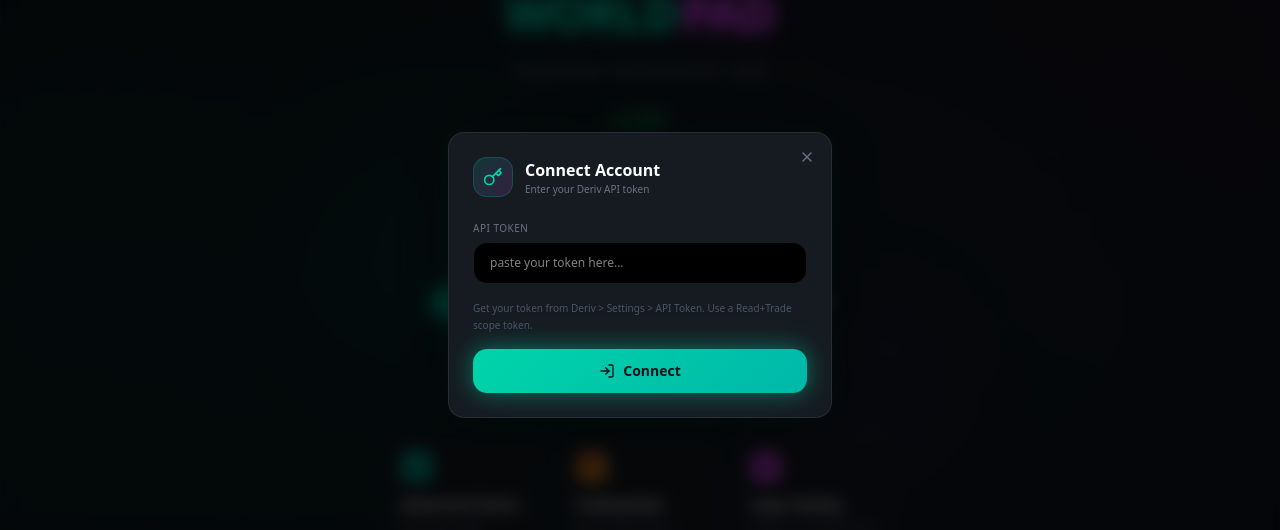
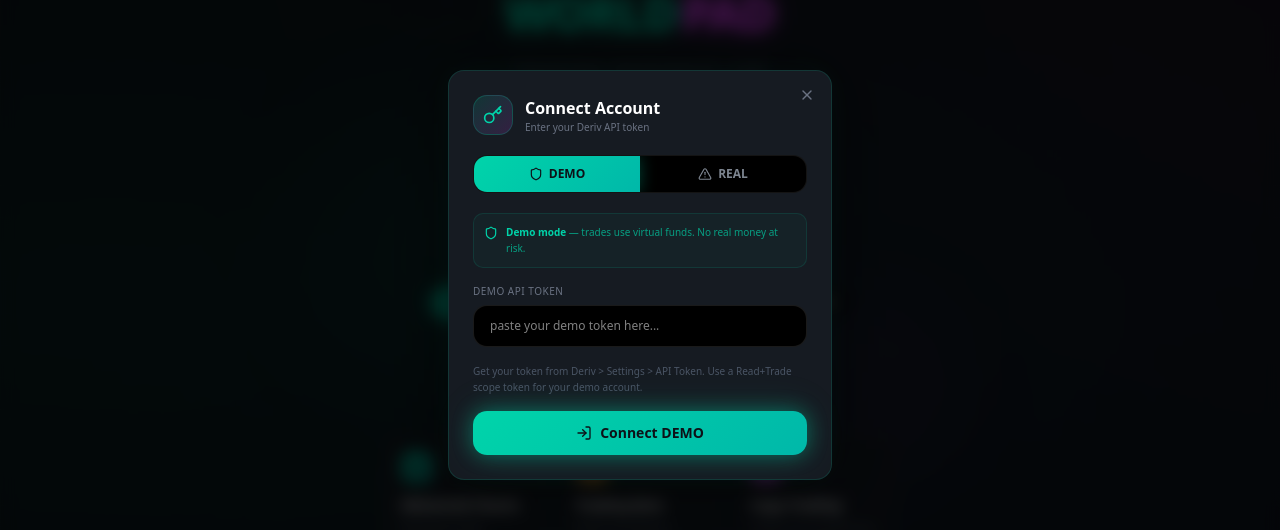
Before and after one commit to ighedosa-del/worldpad, a Next.js app: page / in a window 1280 px wide. Both pictures are taken after a click on the button "LOGIN". Shown: the part 125-655 px from the top of the page. Built offline with nearby package versions, Linux system fonts and the light colour scheme; no server answers.

Commit message:
ee922984-8bfb-4a67-a5f8-05a21fde06c2

```diff
--- a/src/app/page.tsx
+++ b/src/app/page.tsx
@@ -40,7 +40,7 @@
 ];
 
 export default function WorldpadPage() {
-  const { activeTab, setActiveTab, balance, isConnected, isConnecting, isAuthorized } = useWorldpadStore();
+  const { activeTab, setActiveTab, balance, isConnected, isConnecting, isAuthorized, accountMode } = useWorldpadStore();
   const [mobileMenuOpen, setMobileMenuOpen] = useState(false);
   const [authOpen, setAuthOpen] = useState(false);
 
@@ -168,8 +168,8 @@
                 border: `1px solid ${isAuthorized ? 'rgba(0,212,170,0.2)' : 'rgba(255,255,255,0.06)'}`,
               }}
             >
-              <Key className="w-3.5 h-3.5" style={{ color: isAuthorized ? '#00d4aa' : '#7d8590' }} />
-              <span className={`text-[10px] font-bold hidden sm:inline ${isAuthorized ? 'text-[#00d4aa]' : 'text-gray-500'}`}>{isAuthorized ? 'LIVE' : 'LOGIN'}</span>
+              <Key className="w-3.5 h-3.5" style={{ color: isAuthorized ? (accountMode === 'real' ? '#ef4444' : '#00d4aa') : '#7d8590' }} />
+              <span className={`text-[10px] font-bold hidden sm:inline ${isAuthorized ? (accountMode === 'real' ? 'text-[#ef4444]' : 'text-[#00d4aa]') : 'text-gray-500'}`}>{isAuthorized ? (accountMode === 'real' ? 'REAL' : 'DEMO') : 'LOGIN'}</span>
             </button>
 
             {/* Connection status dot with glow */}
--- a/src/components/worldpad/auth-modal.tsx
+++ b/src/components/worldpad/auth-modal.tsx
@@ -1,25 +1,51 @@
 'use client';
 
-import { useState } from 'react';
+import { useState, useEffect } from 'react';
 import { useWorldpadStore } from '@/lib/store';
 import { authorizeViaWS } from '@/lib/deriv-ws';
-import { LogIn, X, Key, Loader2, CheckCircle2 } from 'lucide-react';
+import { LogIn, X, Key, Loader2, CheckCircle2, Shield, AlertTriangle } from 'lucide-react';
+
+type AccountMode = 'demo' | 'real';
 
 export function AuthModal({ open, onClose }: { open: boolean; onClose: () => void }) {
-  const { apiToken, setApiToken, isAuthorized, isAuthorizing, setAuthorizing, setAccountInfo, setBalance, setIsAuthorized } = useWorldpadStore();
-  const [inputToken, setInputToken] = useState(apiToken);
+  const {
+    accountMode, setAccountMode, demoToken, realToken,
+    setDemoToken, setRealToken,
+    isAuthorized, isAuthorizing, setAuthorizing,
+    setAccountInfo, setBalance, setIsAuthorized,
+  } = useWorldpadStore();
+
+  const [mode, setMode] = useState<AccountMode>(accountMode);
+  const [inputToken, setInputToken] = useState('');
   const [error, setError] = useState('');
 
+  // Sync local mode with store
+  useEffect(() => { setMode(accountMode); }, [accountMode]);
+  // Pre-fill input with saved token for current mode
+  useEffect(() => {
+    setInputToken(mode === 'demo' ? demoToken : realToken);
+  }, [mode, demoToken, realToken]);
+
   if (!open) return null;
+
+  const isReal = mode === 'real';
+  const modeColor = isReal ? '#ef4444' : '#00d4aa';
+  const modeLabel = isReal ? 'REAL' : 'DEMO';
+  const savedToken = isReal ? realToken : demoToken;
 
   const handleLogin = async () => {
     if (!inputToken.trim()) { setError('Enter your API token'); return; }
     setError('');
     setAuthorizing(true);
     try {
-      // Authorize directly via WebSocket — no server-side REST proxy needed
       const result = await authorizeViaWS(inputToken.trim());
-      setApiToken(inputToken.trim());
+      // Save token for this mode
+      if (isReal) {
+        setRealToken(inputToken.trim());
+      } else {
+        setDemoToken(inputToken.trim());
+      }
+      setAccountMode(mode);
       setIsAuthorized(true);
       setAccountInfo({
         fullname: result.fullname,
@@ -31,7 +57,6 @@
       onClose();
     } catch (err) {
       const msg = (err as Error).message || '';
-      console.error('[AuthModal] Auth failed:', msg);
       if (msg.includes('WebSocket') || msg.includes('timeout') || msg.includes('Cannot create')) {
         setError('NETWORK_BLOCKED');
       } else {
@@ -42,10 +67,26 @@
     }
   };
 
+  const handleModeSwitch = (newMode: AccountMode) => {
+ if (newMode === mode) return;
+    setMode(newMode);
+    setError('');
+    // If already have a saved token for this mode, auto-connect
+    const token = newMode === 'demo' ? demoToken : realToken;
+    if (token) {
+      setInputToken(token);
+    }
+  };
+
   const handleLogout = () => {
-    setApiToken('');
+    if (isReal) {
+      setRealToken('');
+    } else {
+      setDemoToken('');
+    }
     setIsAuthorized(false);
     setAccountInfo(null);
+    setInputToken('');
     onClose();
   };
 
@@ -53,8 +94,8 @@
     <div className="fixed inset-0 z-[100] flex items-center justify-center p-4" style={{ background: 'rgba(0,0,0,0.7)', backdropFilter: 'blur(8px)' }}>
       <div className="w-full max-w-sm rounded-2xl p-6 relative" style={{
         background: '#161b22',
-        border: '1px solid rgba(255,255,255,0.08)',
-        boxShadow: '0 0 60px rgba(0,0,0,0.5), 0 0 30px rgba(0,212,170,0.05)',
+        border: `1px solid ${isReal ? 'rgba(239,68,68,0.15)' : 'rgba(0,212,170,0.15)'}`,
+        boxShadow: `0 0 60px rgba(0,0,0,0.5), 0 0 30px ${isReal ? 'rgba(239,68,68,0.05)' : 'rgba(0,212,170,0.05)'}`,
       }}>
         {/* Close button */}
         <button onClick={onClose} className="absolute top-4 right-4 text-gray-500 hover:text-white transition-colors">
@@ -62,12 +103,14 @@
         </button>
 
         {/* Header */}
-        <div className="flex items-center gap-3 mb-6">
+        <div className="flex items-center gap-3 mb-5">
           <div className="w-10 h-10 rounded-xl flex items-center justify-center" style={{
-            background: 'linear-gradient(135deg, rgba(0,212,170,0.15), rgba(224,64,251,0.15))',
-            border: '1px solid rgba(0,212,170,0.2)',
+            background: isReal
+              ? 'linear-gradient(135deg, rgba(239,68,68,0.15), rgba(239,68,68,0.05))'
+              : 'linear-gradient(135deg, rgba(0,212,170,0.15), rgba(224,64,251,0.15))',
+            border: `1px solid ${isReal ? 'rgba(239,68,68,0.2)' : 'rgba(0,212,170,0.2)'}`,
           }}>
-            <Key className="w-5 h-5 text-[#00d4aa]" />
+            <Key className="w-5 h-5" style={{ color: modeColor }} />
           </div>
           <div>
             <h2 className="text-base font-bold text-white">Connect Account</h2>
@@ -75,41 +118,99 @@
           </div>
         </div>
 
-        {isAuthorized ? (
+        {/* ===== REAL / DEMO TOGGLE ===== */}
+        <div className="flex rounded-xl overflow-hidden mb-5" style={{
+          background: '#000000',
+          border: `1px solid rgba(255,255,255,0.08)`,
+        }}>
+          <button
+            onClick={() => handleModeSwitch('demo')}
+            className="flex-1 py-2.5 text-xs font-bold transition-all duration-200 flex items-center justify-center gap-1.5"
+            style={!isReal ? {
+              background: 'linear-gradient(135deg, #00d4aa, #00b8a9)',
+              color: '#0d1117',
+              boxShadow: '0 0 16px rgba(0,212,170,0.3)',
+            } : { color: '#7d8590' }}
+          >
+            <Shield className="w-3.5 h-3.5" />
+            DEMO
+            {demoToken && !isReal && <span className="w-1.5 h-1.5 rounded-full bg-[#0d1117]" />}
+          </button>
+          <button
+            onClick={() => handleModeSwitch('real')}
+            className="flex-1 py-2.5 text-xs font-bold transition-all duration-200 flex items-center justify-center gap-1.5"
+            style={isReal ? {
+              background: 'linear-gradient(135deg, #ef4444, #dc2626)',
+              color: 'white',
+              boxShadow: '0 0 16px rgba(239,68,68,0.3)',
+            } : { color: '#7d8590' }}
+          >
+            <AlertTriangle className="w-3.5 h-3.5" />
+            REAL
+            {realToken && isReal && <span className="w-1.5 h-1.5 rounded-full bg-white" />}
+          </button>
+        </div>
+
+        {/* Mode warning for real */}
+        {isReal && (
+          <div className="rounded-lg p-2.5 mb-4 flex items-start gap-2" style={{
+            background: 'rgba(239,68,68,0.06)',
+            border: '1px solid rgba(239,68,68,0.15)',
+          }}>
+            <AlertTriangle className="w-3.5 h-3.5 text-red-400 mt-0.5 shrink-0" />
+            <p className="text-[10px] text-red-400/80 leading-relaxed">You are connecting with <span className="font-bold text-red-400">real funds</span>. Trades will use actual money from your Deriv account.</p>
+          </div>
+        )}
+
+        {/* Demo reassurance */}
+        {!isReal && (
+          <div className="rounded-lg p-2.5 mb-4 flex items-start gap-2" style={{
+            background: 'rgba(0,212,170,0.04)',
+            border: '1px solid rgba(0,212,170,0.12)',
+          }}>
+            <Shield className="w-3.5 h-3.5 text-[#00d4aa] mt-0.5 shrink-0" />
+            <p className="text-[10px] text-[#00d4aa]/70 leading-relaxed"><span className="font-bold text-[#00d4aa]">Demo mode</span> — trades use virtual funds. No real money at risk.</p>
+          </div>
+        )}
+
+        {isAuthorized && savedToken ? (
           /* Logged in state */
           <div className="flex flex-col gap-4">
             <div className="rounded-xl p-4" style={{
-              background: 'rgba(0,212,170,0.04)',
-              border: '1px solid rgba(0,212,170,0.15)',
+              background: isReal ? 'rgba(239,68,68,0.04)' : 'rgba(0,212,170,0.04)',
+              border: `1px solid ${isReal ? 'rgba(239,68,68,0.15)' : 'rgba(0,212,170,0.15)'}`,
             }}>
               <div className="flex items-center gap-2 mb-2">
-                <CheckCircle2 className="w-4 h-4 text-green-400" />
-                <span className="text-xs font-bold text-green-400">Connected</span>
+                <CheckCircle2 className="w-4 h-4" style={{ color: modeColor }} />
+                <span className="text-xs font-bold" style={{ color: modeColor }}>{modeLabel} Account Connected</span>
               </div>
-              <p className="text-xs text-gray-400">Account active — trading is enabled</p>
+              <p className="text-xs text-gray-400">Trading is enabled ({modeLabel} funds)</p>
             </div>
             <button onClick={handleLogout} className="w-full py-2.5 rounded-xl text-xs font-bold text-white transition-all hover:brightness-110" style={{
               background: 'linear-gradient(135deg, #dc2626, #ef4444)',
               boxShadow: '0 0 12px rgba(220,38,38,0.3)',
             }}>
-              Disconnect
+              Disconnect {modeLabel}
             </button>
           </div>
         ) : (
           /* Login form */
           <div className="flex flex-col gap-4">
             <div className="flex flex-col gap-1.5">
-              <label className="text-[10px] text-gray-500 uppercase tracking-wider font-medium">API Token</label>
+              <label className="text-[10px] text-gray-500 uppercase tracking-wider font-medium">
+                {modeLabel} API Token
+              </label>
               <input
                 type="password"
                 value={inputToken}
                 onChange={(e) => setInputToken(e.target.value)}
                 onKeyDown={(e) => e.key === 'Enter' && handleLogin()}
-                placeholder="paste your token here..."
-                className="w-full text-white text-xs px-4 py-3 rounded-xl outline-none transition-all duration-200 focus:border-[rgba(0,212,170,0.4)]"
+                placeholder={`paste your ${mode.toLowerCase()} token here...`}
+                className="w-full text-white text-xs px-4 py-3 rounded-xl outline-none transition-all duration-200"
                 style={{
                   background: '#000000',
                   border: `1px solid ${error ? 'rgba(239,68,68,0.3)' : 'rgba(255,255,255,0.1)'}`,
+                  focus: { borderColor: `${modeColor}40` },
                 }}
               />
               {error === 'NETWORK_BLOCKED' ? (
@@ -118,14 +219,11 @@
                   border: '1px solid rgba(234,179,8,0.2)',
                 }}>
                   <p className="text-[10px] text-yellow-400 font-medium">Cannot reach Deriv servers.</p>
-                <p className="text-[10px] text-gray-400">All trading features work in simulation mode — no API token needed.</p>
+                  <p className="text-[10px] text-gray-400">All trading features work in simulation mode.</p>
                   <button
                     onClick={() => { setError(''); onClose(); }}
                     className="w-full py-2 rounded-lg text-[10px] font-bold text-yellow-400 transition-all hover:brightness-110"
-                  style={{
-                    background: 'rgba(234,179,8,0.1)',
-                    border: '1px solid rgba(234,179,8,0.3)',
-                  }}
+                    style={{ background: 'rgba(234,179,8,0.1)', border: '1px solid rgba(234,179,8,0.3)' }}
                   >
                     Continue in Simulation Mode
                   </button>
@@ -133,19 +231,22 @@
               ) : error && <p className="text-[10px] text-red-400">{error}</p>}
             </div>
             <p className="text-[10px] text-gray-600 leading-relaxed">
-              Get your token from Deriv &gt; Settings &gt; API Token. Use a Read+Trade scope token.
+              Get your token from Deriv &gt; Settings &gt; API Token. Use a Read+Trade scope token for your {mode.toLowerCase()} account.
             </p>
             <button
               onClick={handleLogin}
               disabled={isAuthorizing}
-              className="w-full flex items-center justify-center gap-2 py-3 rounded-xl text-sm font-bold text-[#0d1117] transition-all duration-200 hover:translate-y-[-1px] disabled:opacity-50"
+              className="w-full flex items-center justify-center gap-2 py-3 rounded-xl text-sm font-bold transition-all duration-200 hover:translate-y-[-1px] disabled:opacity-50"
               style={{
-                background: 'linear-gradient(135deg, #00d4aa, #00b8a9)',
-                boxShadow: '0 0 20px rgba(0,212,170,0.4), 0 0 40px rgba(0,212,170,0.15)',
+                background: isReal
+                  ? 'linear-gradient(135deg, #ef4444, #dc2626)'
+                  : 'linear-gradient(135deg, #00d4aa, #00b8a9)',
+                color: isReal ? 'white' : '#0d1117',
+                boxShadow: `0 0 20px ${isReal ? 'rgba(239,68,68,0.4)' : 'rgba(0,212,170,0.4)'}, 0 0 40px ${isReal ? 'rgba(239,68,68,0.15)' : 'rgba(0,212,170,0.15)'}`,
               }}
             >
               {isAuthorizing ? <Loader2 className="w-4 h-4 animate-spin" /> : <LogIn className="w-4 h-4" />}
-              {isAuthorizing ? 'Connecting...' : 'Connect'}
+              {isAuthorizing ? 'Connecting...' : `Connect ${modeLabel}`}
             </button>
           </div>
         )}
--- a/src/lib/store.ts
+++ b/src/lib/store.ts
@@ -55,6 +55,9 @@
   lastTickTime: number;
   // Auth & Trading
   apiToken: string;
+  demoToken: string;
+  realToken: string;
+  accountMode: 'demo' | 'real';
   isAuthorized: boolean;
   authorizing: boolean;
   accountInfo: { fullname: string; loginid: string; balance: number; currency: string } | null;
@@ -96,6 +99,9 @@
   setLastTickTime: (time: number) => void;
   // Auth & Trading actions
   setApiToken: (token: string) => void;
+  setDemoToken: (token: string) => void;
+  setRealToken: (token: string) => void;
+  setAccountMode: (mode: 'demo' | 'real') => void;
   setIsAuthorized: (val: boolean) => void;
   setAuthorizing: (val: boolean) => void;
   setAccountInfo: (info: WorldpadState['accountInfo']) => void;
@@ -152,6 +158,9 @@
   lastTickTime: 0,
   // Auth & Trading
   apiToken: '',
+  demoToken: '',
+  realToken: '',
+  accountMode: 'demo',
   isAuthorized: false,
   authorizing: false,
   accountInfo: null,
@@ -206,6 +215,24 @@
   setLastTickTime: (time) => set({ lastTickTime: time }),
   // Auth & Trading actions
   setApiToken: (token) => set({ apiToken: token }),
+  setDemoToken: (token) => set((s) => ({
+    demoToken: token,
+    // If currently in demo mode, also update active token
+    ...(s.accountMode === 'demo' ? { apiToken: token } : {}),
+  })),
+  setRealToken: (token) => set((s) => ({
+    realToken: token,
+    // If currently in real mode, also update active token
+    ...(s.accountMode === 'real' ? { apiToken: token } : {}),
+  })),
+  setAccountMode: (mode) => set((s) => {
+    const token = mode === 'demo' ? s.demoToken : s.realToken;
+    return {
+      accountMode: mode,
+      apiToken: token,
+      isAuthorized: !!token,
+    };
+  }),
   setIsAuthorized: (val) => set({ isAuthorized: val }),
   setAuthorizing: (val) => set({ authorizing: val }),
   setAccountInfo: (info) => set({ accountInfo: info }),
```
Lines whose indentation alone changed are shown as unchanged.
